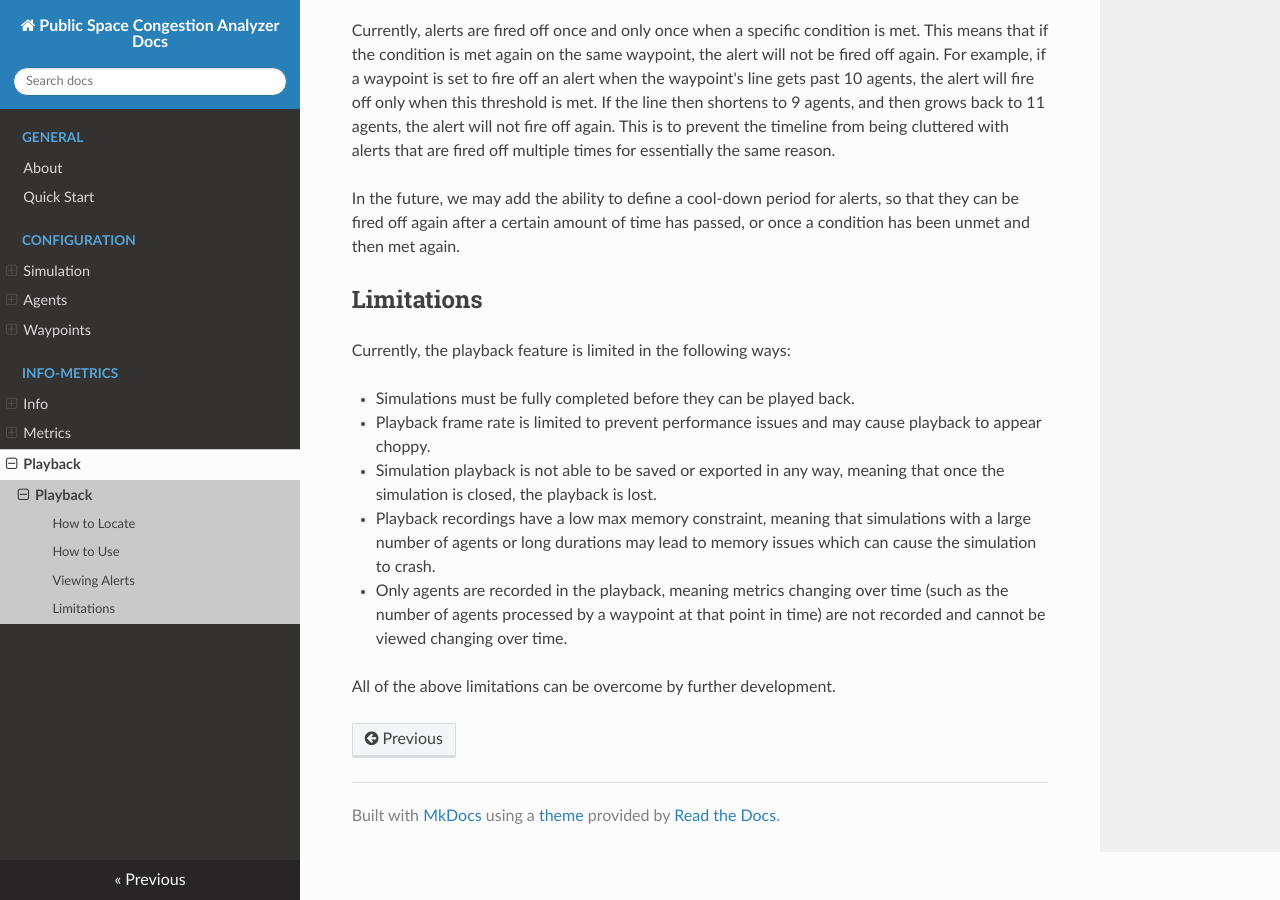
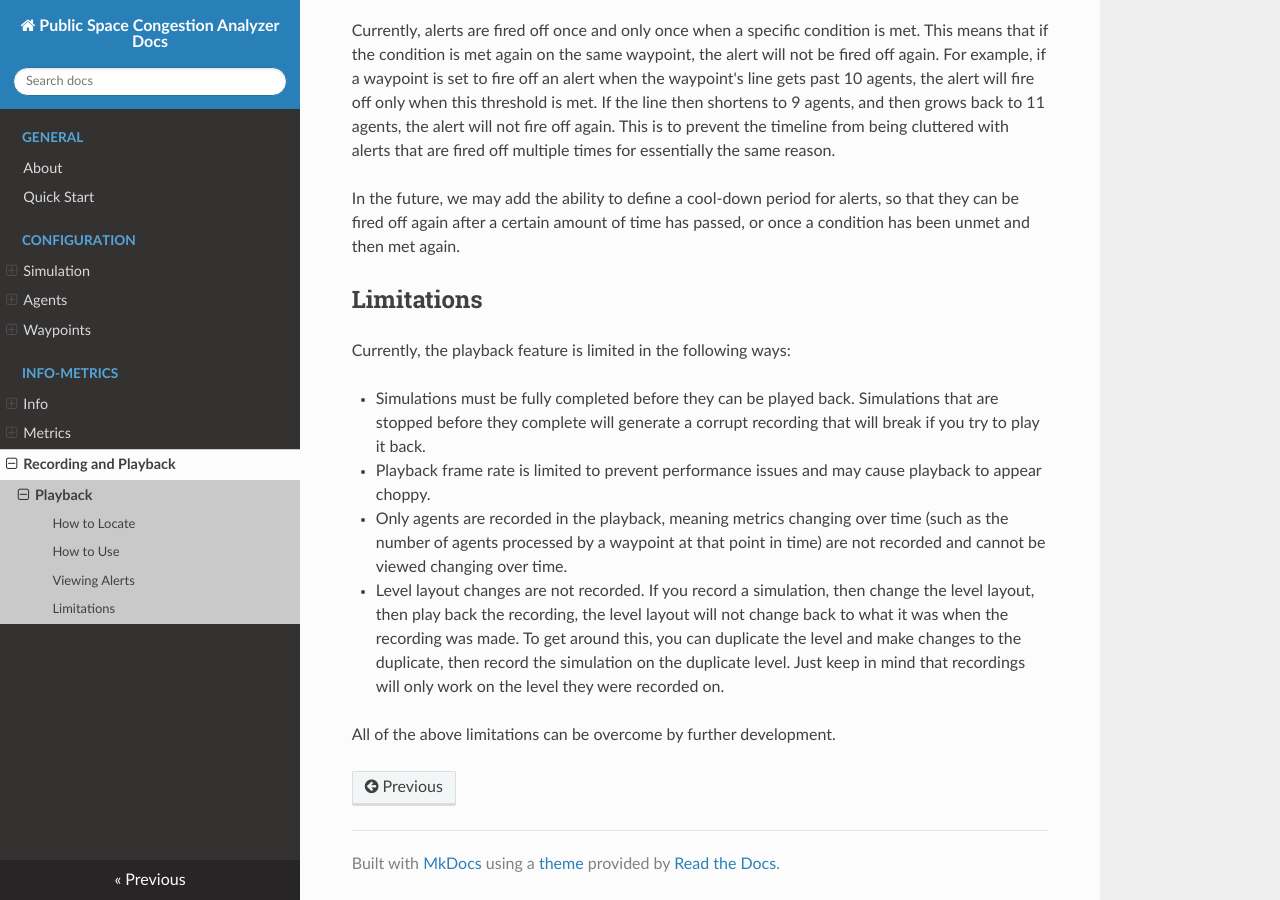
Before and after one commit to DavidCampbellIII/Public-Space-Congestion-Analyzer-Documentation, an MkDocs documentation site: the page built from docs/metrics/playback.md, in a window 1280 px wide and 900 px high, scrolled down 1020 px. Built offline with MkDocs 1.6.1, drawn with Linux system fonts in a browser that asks for light colours; nearby versions of some CDN libraries; some of the changed text lies outside the part shown.

Commit message:
Updated playback page

```diff
--- a/docs/metrics/playback.md
+++ b/docs/metrics/playback.md
@@ -6,7 +6,7 @@
 
 To view the playback menu, simply press 'r' to open the menu.
 
-Please note that the simulation must be fully completed before the playback menu can be opened.  A simulation is considered fully completed when all agents have reached their final waypoint and despawned.  One can determine this is the case when the simulation time no longer increases (and the simulation is not paused).
+Please note that the simulation must be fully completed before the playback menu can be opened.  A simulation is considered fully completed when all agents have reached their final waypoint and despawned.  A popup message will appear in the middle of the screen when the simulation is completed.
 
 ## How to Use
 
@@ -30,10 +30,9 @@
 
 Currently, the playback feature is limited in the following ways:
 
-- Simulations must be fully completed before they can be played back.
+- Simulations must be fully completed before they can be played back.  Simulations that are stopped before they complete will generate a corrupt recording that will break if you try to play it back.
 - Playback frame rate is limited to prevent performance issues and may cause playback to appear choppy.
-- Simulation playback is not able to be saved or exported in any way, meaning that once the simulation is closed, the playback is lost.
-- Playback recordings have a low max memory constraint, meaning that simulations with a large number of agents or long durations may lead to memory issues which can cause the simulation to crash.
 - Only agents are recorded in the playback, meaning metrics changing over time (such as the number of agents processed by a waypoint at that point in time) are not recorded and cannot be viewed changing over time.
+- Level layout changes are not recorded.  If you record a simulation, then change the level layout, then play back the recording, the level layout will not change back to what it was when the recording was made.  To get around this, you can duplicate the level and make changes to the duplicate, then record the simulation on the duplicate level.  Just keep in mind that recordings will only work on the level they were recorded on.
 
 All of the above limitations can be overcome by further development.
--- a/mkdocs.yml
+++ b/mkdocs.yml
@@ -24,6 +24,6 @@
         - Metrics:
             - Global Metrics: metrics/global-metrics.md
             - Specific Metrics: metrics/specific-metrics.md
-        - Playback:
+        - Recording and Playback:
             - Playback: metrics/playback.md
 theme: readthedocs
```
